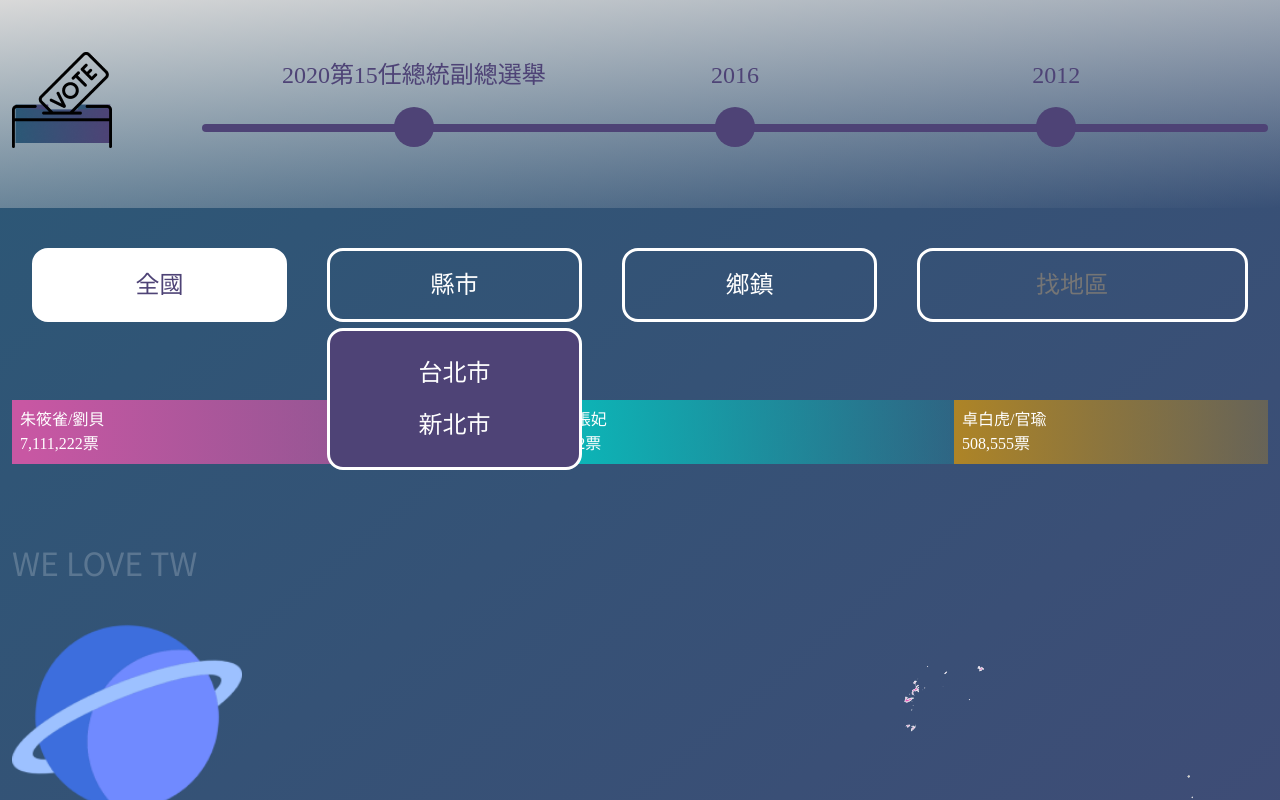
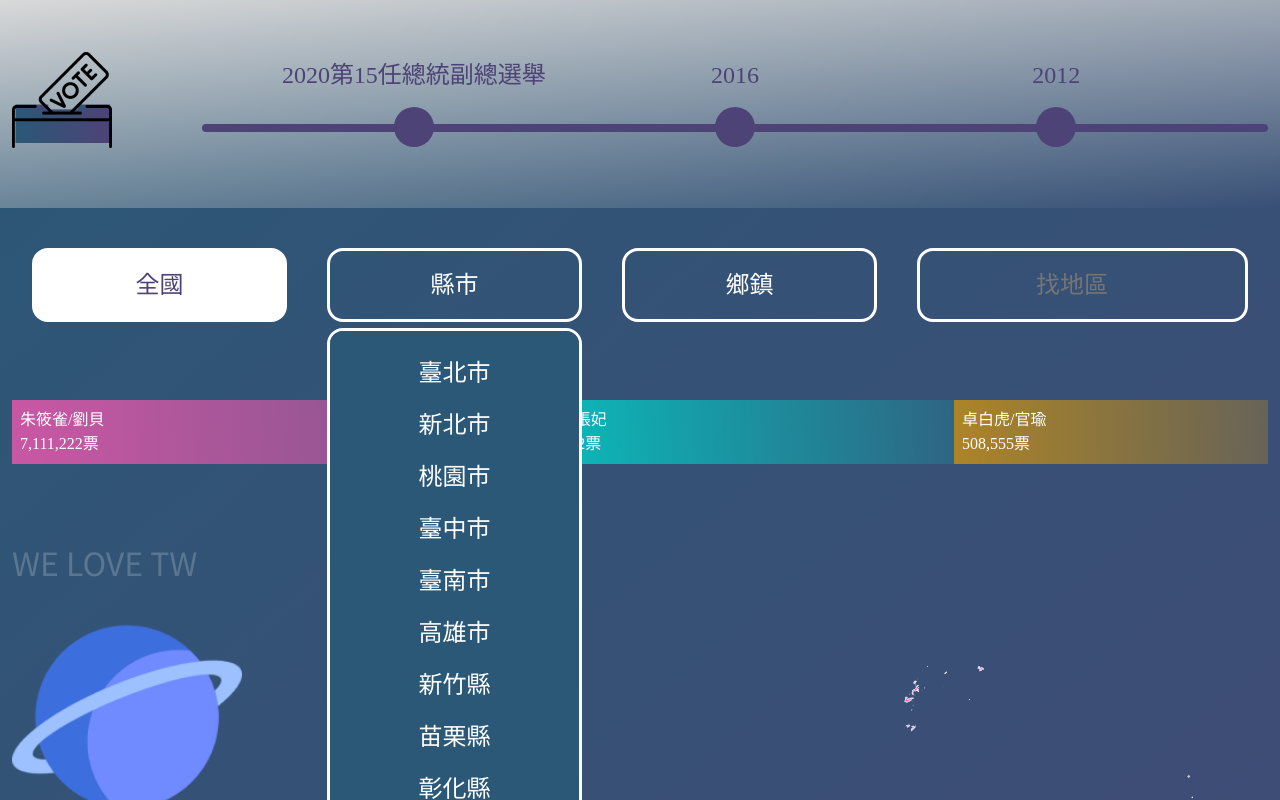
Before and after one commit to jingyanzhong/2023thef2e-week2, a Vue app: page / in a window 1280 px wide. Both pictures are taken after a click on the button "縣市". Shown: the top 800 px of the page. Built offline with nearby package versions, Linux system fonts and the light colour scheme.

Commit message:
新增縣市選項

```diff
--- a/src/App.vue
+++ b/src/App.vue
@@ -27,7 +27,6 @@ async function getData () {
   voteRate.value = voteRateData
   data.value.push(100 - parseInt(csvData[0]['投票率']))
   data.value.push(parseInt(csvData[0]['投票率']))
-
   allData.value.reduce((a, c, i, arr) => {
     if (parseInt((c.no1).split(',').join('')) > parseInt((c.no2).split(',').join('')) && parseInt((c.no1).split(',').join('')) > parseInt((c.no3).split(',').join(''))) {
       heightTotal.value.push({
@@ -58,7 +57,7 @@ async function getData () {
     <HeaderComponent @get-year="getEmit"></HeaderComponent>
     <main>
       <div class="container">
-        <SearchComponent></SearchComponent>
+        <SearchComponent :city-data="voteRate"></SearchComponent>
         <div class="stackBar">
           <div class="barBox">
             <span>朱筱雀/劉貝<br>7,111,222票</span>
--- a/src/components/HeaderComponent.vue
+++ b/src/components/HeaderComponent.vue
@@ -1,5 +1,5 @@
 <script setup>
-import { ref, defineEmits } from 'vue'
+import { ref } from 'vue'
 const text = ref(15)
 const year = ref(2020)
 const emit = defineEmits(['get-year'])
--- a/src/components/TaiwanMap.vue
+++ b/src/components/TaiwanMap.vue
@@ -42,7 +42,6 @@ function drawTaiwanMap () {
     .attr('stroke-width', '1px')
     .style('cursor', 'pointer')
     .on('mouseover', function (e, i) {
-      console.log(e)
       d3.select(this).style('opacity', '0.8')
       tooltips.style('visibility', 'visible')
       tooltips.style('left', e.layerX + 20 + 'px')
--- a/src/components/searchComponent.vue
+++ b/src/components/searchComponent.vue
@@ -1,10 +1,15 @@
 <script setup>
-import { ref } from 'vue'
+import { ref, watch } from 'vue'
 const searchValue = ref('all')
 const county = ref('縣市')
 const countyShow = ref(false)
 const town = ref('鄉鎮')
 const townShow = ref(false)
+const props = defineProps(['cityData'])
+const cityData = ref([])
+watch(() => props.cityData, (n) => {
+  cityData.value = n
+}, { deep: true })
 function searchContentShow (val) {
   if (val === 'county') {
     countyShow.value = !countyShow.value
@@ -38,13 +43,9 @@ function searchChange (val) {
             <button type="button" class="county btn btn-outline-white" @click="searchContentShow('county')">{{ county
             }}</button>
             <div class="countyBtnContent" :class="{ 'show': countyShow === true, 'none': countyShow === false }">
-                <label @click="searchChange('county')">
-                    <input type="radio" name="county" value="台北市" v-model="county">
-                    <span>台北市</span>
-                </label>
-                <label @click="searchChange('county')">
-                    <input type="radio" name="county" value="新北市" v-model="county">
-                    <span>新北市</span>
+                <label v-for="item in cityData" :key="item.city" @click="searchChange('county')">
+                    <input type="radio" name="county" :value="item.city" v-model="county">
+                    <span>{{item.city}}</span>
                 </label>
             </div>
         </div>
@@ -88,10 +89,12 @@ function searchChange (val) {
 .townBtnContent {
     max-width: 255px;
     width: 100%;
+    max-height: 500px;
+    overflow-y: auto;
     border: 3px solid #fff;
     border-radius: 16px;
     color: #fff;
-    background: rgba(78, 67, 118, 1);
+    background: rgba(43, 88, 118, 1);
     font-size: 24px;
     padding: 16px 0;
     position: absolute;
@@ -113,6 +116,29 @@ function searchChange (val) {
         &:hover {
             background: rgba(255, 255, 255, .5);
         }
+    }
+    &::-webkit-scrollbar {
+      width: 5px;
+    }
+
+    &::-webkit-scrollbar-button {
+      background: transparent;
+      border-radius: 4px;
+    }
+
+    &::-webkit-scrollbar-track-piece {
+      background: rgba(217, 217, 217, 1);
+      border-radius: 20px;
+    }
+
+    &::-webkit-scrollbar-thumb {
+      border-radius: 16px;
+      background-color: rgb(77, 131, 167);
+      position: relative;
+    }
+
+    &::-webkit-scrollbar-track {
+      box-shadow: transparent;
     }
 }
 
```
